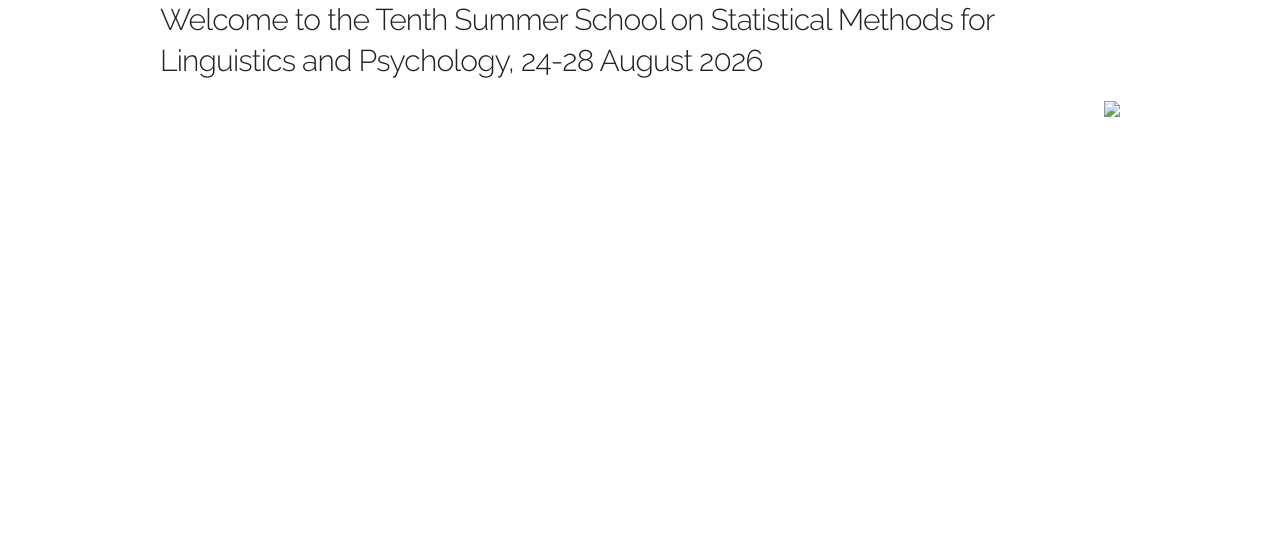
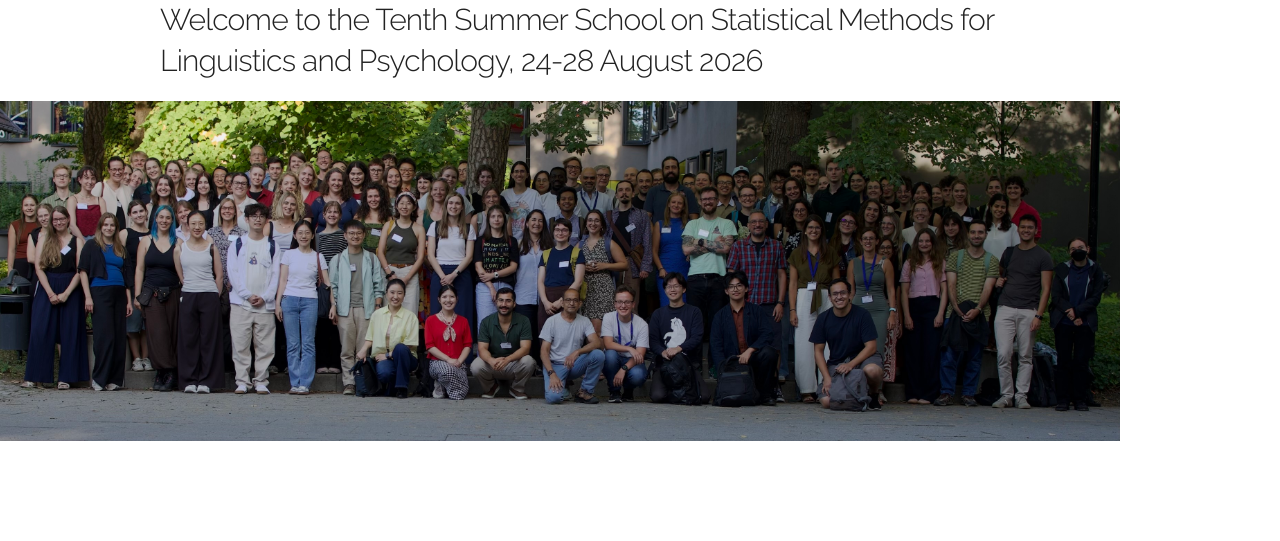
Before and after one commit to vasishth/smlp2026, a plain HTML site: page index.html in a window 1280 px wide. Shown: the top 541 px of the page. Drawn offline with Linux system fonts and the light colour scheme.

Commit message:
added link to photo

```diff
--- a/index.html
+++ b/index.html
@@ -35,7 +35,7 @@
 
     <div class="row">
 
-        <img src="smlp2026photo.png", align="right",  height="340">
+        <img src="smlp2026photo.jpg", align="right",  height="340">
 
 
      </div>
```
